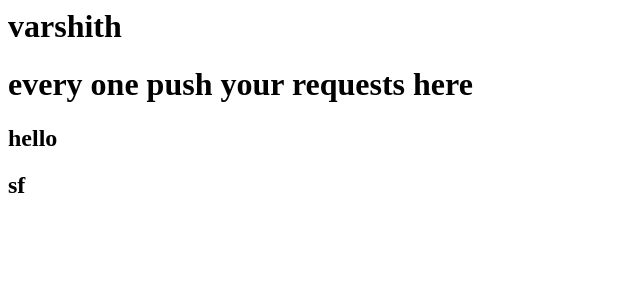
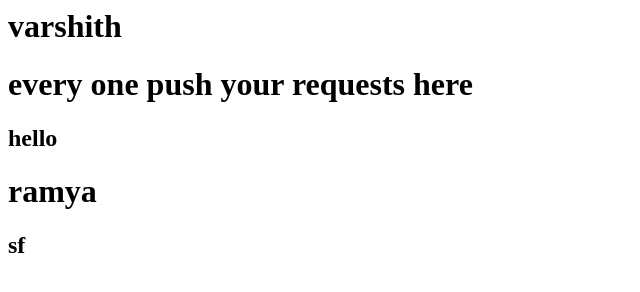
Before and after one commit to vibhanaidu/sis-development, a plain HTML site: page index.html in a window 1280 px wide. Shown: the whole page, without its empty margins (0-640 px from the left). Drawn offline with Linux system fonts and the light colour scheme.

Commit message:
ramya patch

```diff
--- a/index.html
+++ b/index.html
@@ -9,5 +9,8 @@
 <h2>hello</h2>
 
 
+<h1>ramya</h1>
+
+
 <h2>sf</h2>
 </html>
```
